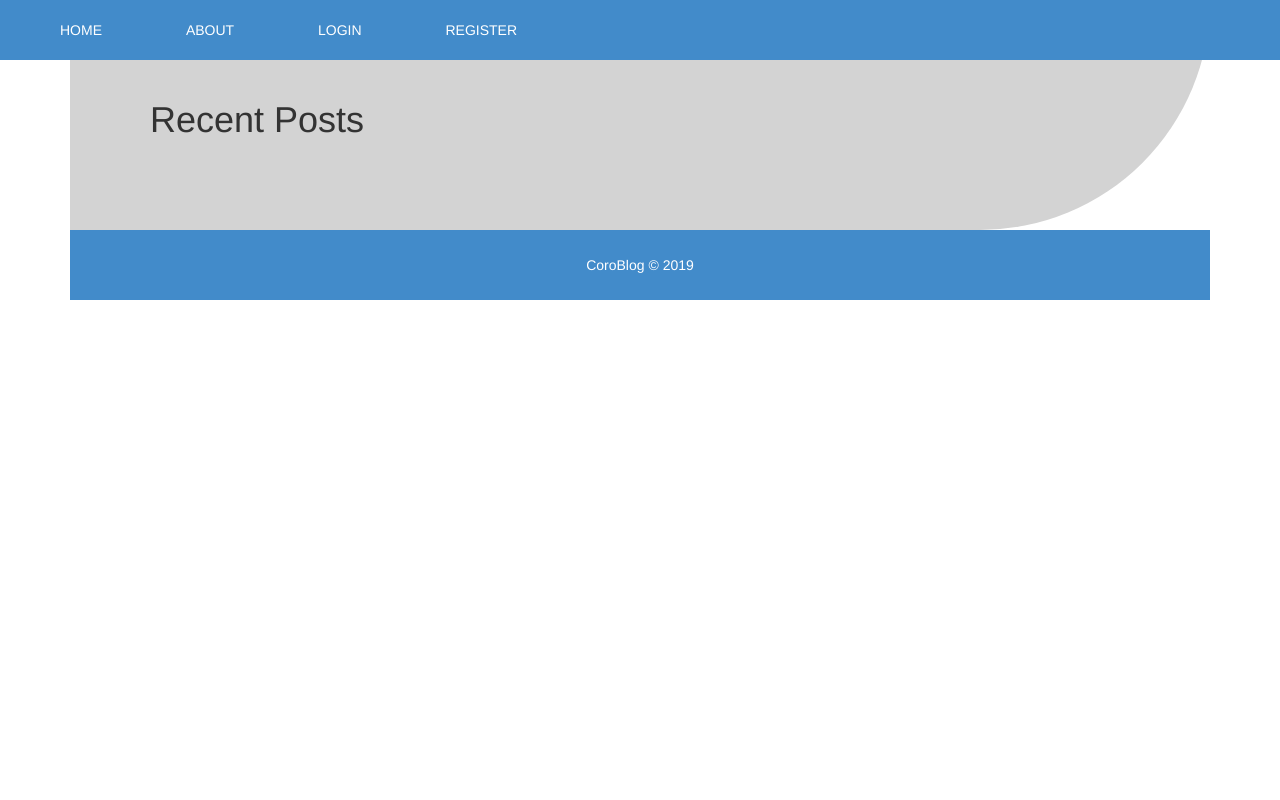
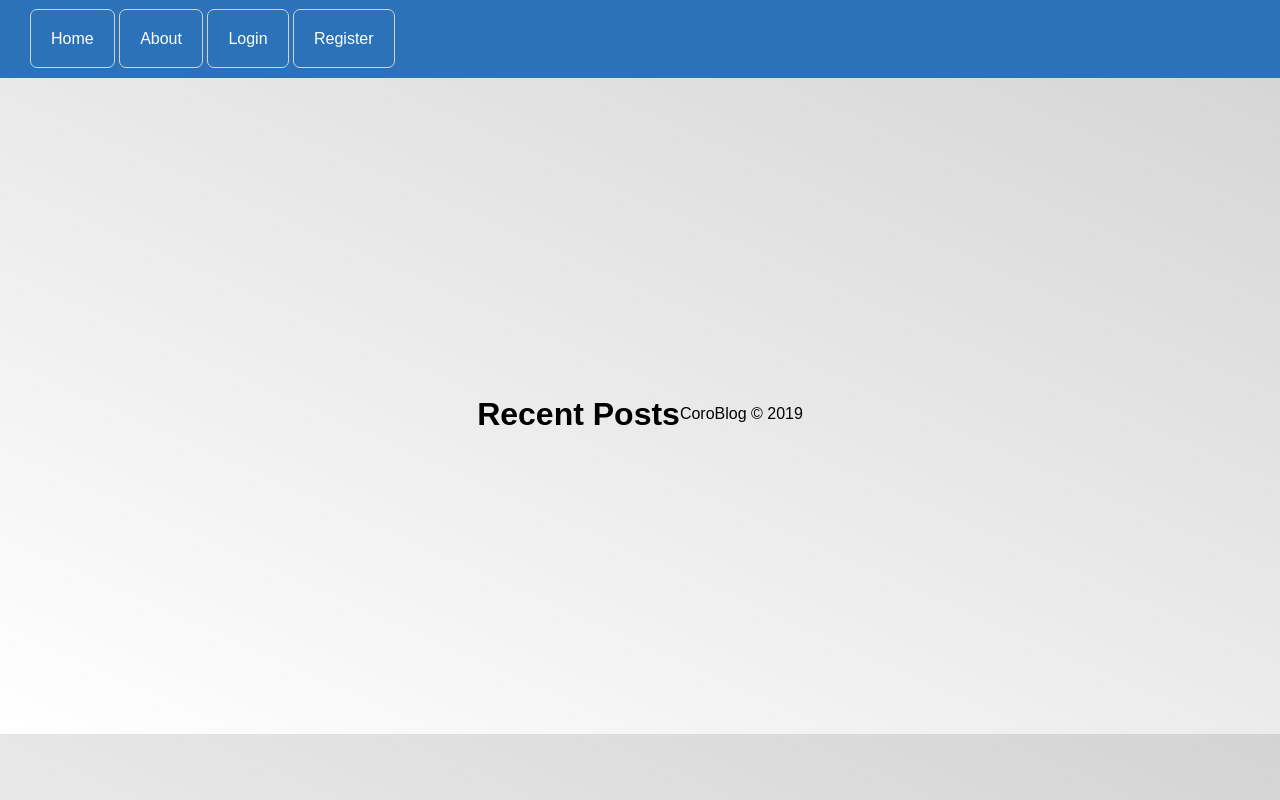
Before and after one commit to jod35/CoroBlog, a Flask app: page /posts in a window 1280 px wide. Run offline with Flask 2, Linux system fonts and the light colour scheme; data that the repository does not hold is empty; some libraries are stand-ins or nearby versions.

Commit message:
new frontend

```diff
--- a/simple/static/main.css
+++ b/simple/static/main.css
@@ -1,49 +1,57 @@
-ul{
-    list-style-type: none;
-    padding: 20px;
+:root{
+    --blue:rgb(44, 114, 184);
+    --black:black;
+    --green:green;
+    --red:red;
+    --gray:lightgray;
+    --white:white;
 }
-.mynav{
-  top: 0;
-  left: 0;
-  position: fixed;
-  width: 100%;
+
+body{
+    margin:0;
+    padding: 0;
+    box-sizing: border-box;
+    background-image:linear-gradient(24deg,var(--white),var(--gray)) ;
+    font-family: sans-serif;
 }
-li{
-    display: inline;
-}
-li a{
-    margin: 20px;
-    text-transform: uppercase;
-    color: #ffff;
-    padding: 20px;
+
+.mynav {
+    padding: 30px;
+    background-color: var(--blue);
+
+    margin-top: 0;
 
 }
-.media{
-  background-color: white;
-  padding:20px;
-  border-radius: 7px;
+
+.mynav li{
+  list-style-type: none;
+  display: inline;
+
 }
 
-li :hover{
-    background-color: #ffff;
-    color: dodgerblue;
+.mynav a{
     text-decoration: none;
+    padding: 20px;
+    color: var(--white);
+    border:1px solid var(--gray);
+    border-radius: 7px;
+}
+
+.mynav a:hover{
+
+    background-color: var(--white);
+    color:var(--blue);
+}
+
+
+.container{
+min-height: 80vh;
+display: flex;
+align-items: center;
+justify-content: center;
 }
 
 .main{
-    background-color: lightgray;
-    padding: 80px;
-    border-bottom-right-radius: 300px;
+    background-color: var(--white);
+    padding: 10%;
 }
-.container{
-    min-height: 500px;
-}
-.comment{
-    display: flex;
-}
-.comment a{
-    margin: 20px;
-}
-footer{
-    padding: 25px;
-}
--- a/simple/templates/layout.html
+++ b/simple/templates/layout.html
@@ -3,7 +3,7 @@
 <head>
     <meta charset="UTF-8">
     <meta name="viewport" content="width=device-width, initial-scale=1.0">
-    <link rel="stylesheet" href="../static/bootstrap.min.css">
+
     <link rel="stylesheet" href="../static/main.css">
 
     <title>CoroBlog</title>
--- a/simple/templates/posts.html
+++ b/simple/templates/posts.html
@@ -1,7 +1,7 @@
 {%extends 'layout.html'%}
 {%block body%}
 
-<div class="main">
+<div class="container">
   <h1>Recent Posts</h1>
   {% for post in posts %}
   <div class="media">
@@ -13,6 +13,7 @@
          <div class="media-body">
            <p>{{post.post_comment}}</p>
            <div class="comment">
+
             <a href="">Comment</a> <a href="">Like</a>
            </div>
          </div>
```
